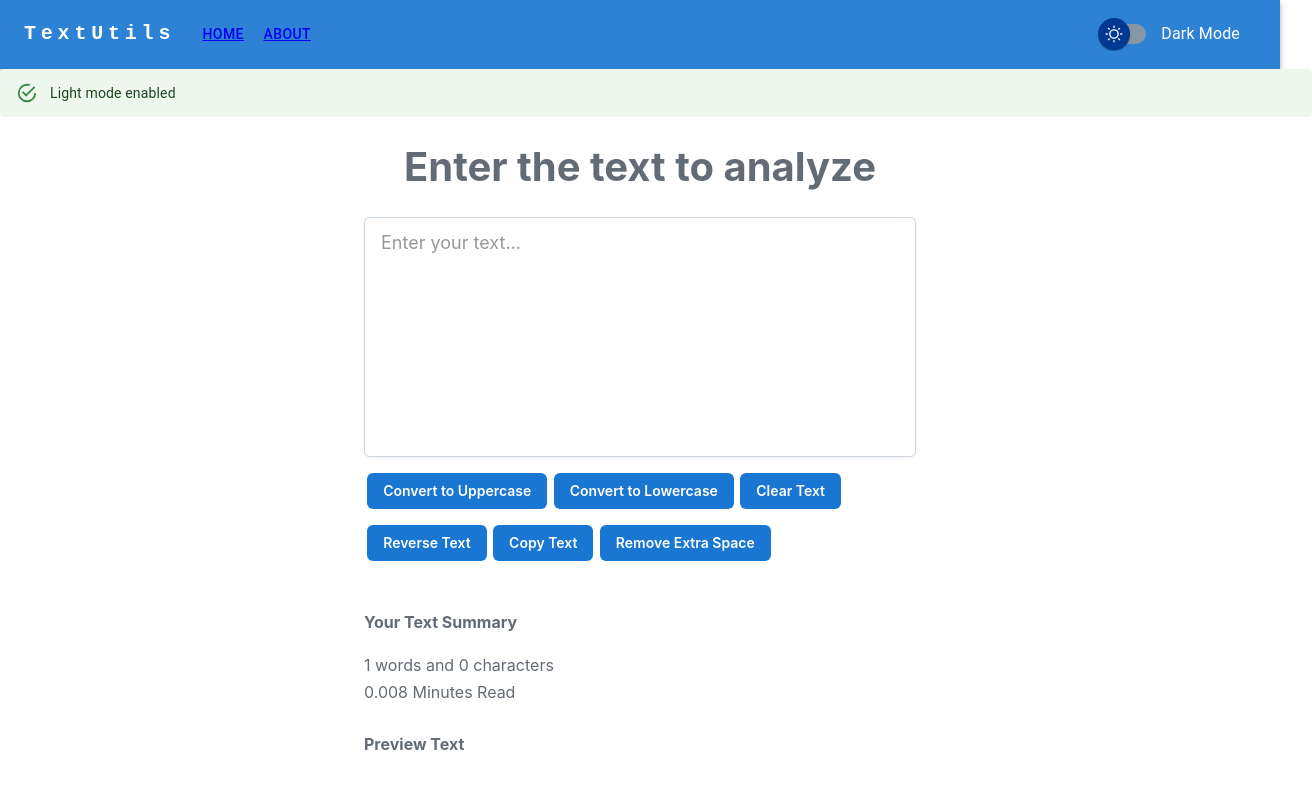
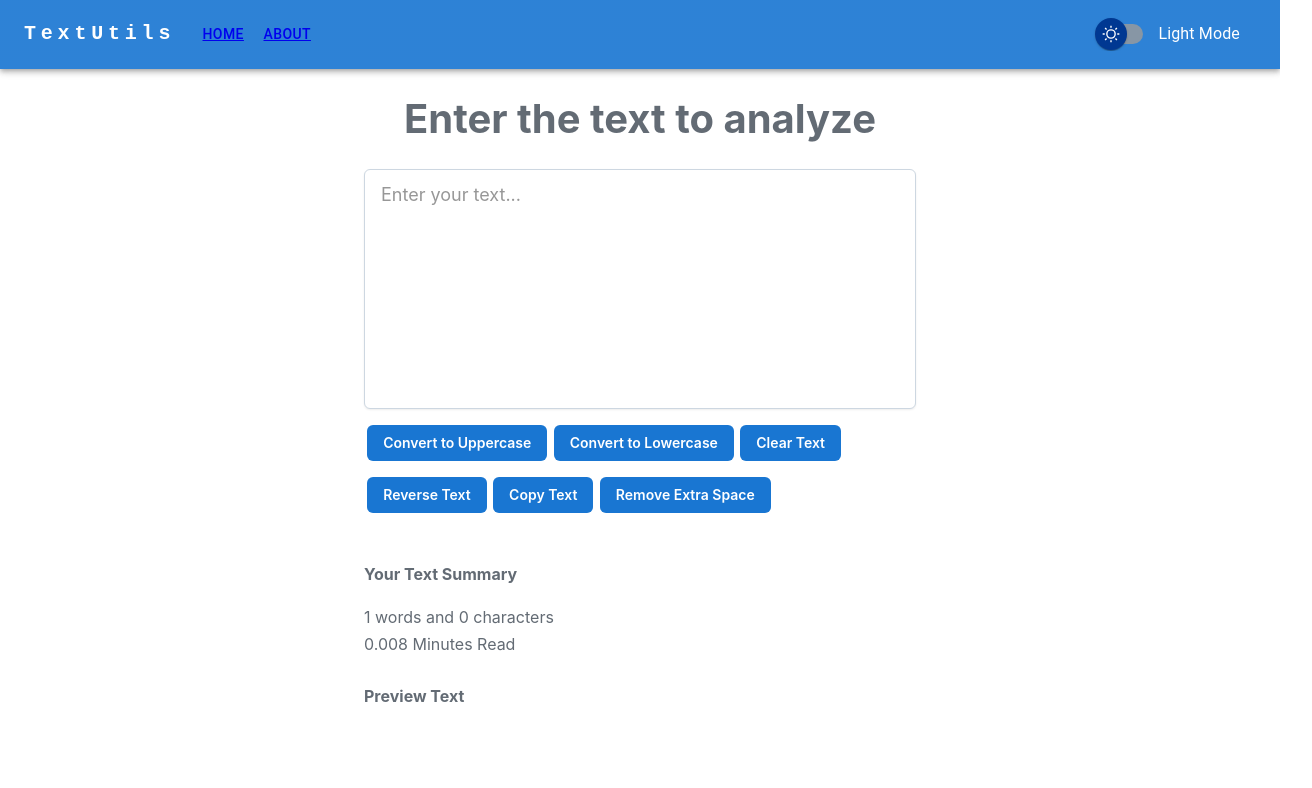
Before and after one commit to eyekavya/TextUtils, a React (Create React App) app: page / in a window 1280 px wide. Shown: the top 788 px of the page, 1312 px wide, since content can reach past the window. Built offline with nearby package versions, Linux system fonts and the light colour scheme.

Commit message:
added props for mode switch label

```diff
--- a/src/App.js
+++ b/src/App.js
@@ -12,15 +12,24 @@ import { BrowserRouter as Router, Switch, Route } from "react-router-dom";
 function App() {
   const [darkMode, setDarkMode] = useState(false);
   const [alert, setAlert] = useState("Light mode enabled");
+  const [showAlert, setShowAlert] = useState(false);
+  const [modeText, setModeText] = useState("Light Mode");
 
   const handleToggleMode = () => {
     setDarkMode(!darkMode);
+    setAlert(darkMode ? "Light mode enabled" : "Dark mode enabled");
 
-    setAlert(darkMode ? "Light mode enabled" : "Dark mode enabled");
-    // darkMode(false)
-    //   ? setAlert("Dark mode enabled")
-    //   : setAlert("Light mode enabled");
-    // document.body.style.backgroundColor = "black";
+    setShowAlert(true);
+
+    setTimeout(() => {
+      setShowAlert(false);
+    }, 1500);
+
+    !darkMode
+      ? (document.body.style.backgroundColor = "#042743")
+      : (document.body.style.backgroundColor = "#fff");
+
+    !darkMode ? setModeText("Dark Mode") : setModeText("Light Mode");
   };
 
   const darkTheme = createTheme({
@@ -40,8 +49,9 @@ function App() {
           darkTheme={darkTheme}
           toggleMode={handleToggleMode}
           darkMode={darkMode}
+          modeText={modeText}
         />
-        <AlertMessage alert={alert} />
+        {showAlert && <AlertMessage alert={alert} />}
 
         <Switch>
           <Route path="/about">
--- a/src/components/About.js
+++ b/src/components/About.js
@@ -37,10 +37,7 @@ function About() {
   return (
     <>
       <Container maxWidth="lg" sx={{ mt: "2rem" }}>
-        <Accordion
-        // expanded={expanded === "panel1"}
-        // onChange={handleChange("panel1")}
-        >
+        <Accordion>
           <AccordionSummary
             aria-controls="panel1d-content"
             id="panel1d-header"
@@ -58,10 +55,7 @@ function About() {
             </Typography>
           </AccordionDetails>
         </Accordion>
-        <Accordion
-        // expanded={expanded === "panel2"}
-        // onChange={handleChange("panel2")}
-        >
+        <Accordion>
           <AccordionSummary
             aria-controls="panel2d-content"
             id="panel2d-header"
@@ -79,10 +73,7 @@ function About() {
             </Typography>
           </AccordionDetails>
         </Accordion>
-        <Accordion
-        // expanded={expanded === "panel3"}
-        // onChange={handleChange("panel3")}
-        >
+        <Accordion>
           <AccordionSummary
             aria-controls="panel3d-content"
             id="panel3d-header"
--- a/src/components/ModeSwitch.js
+++ b/src/components/ModeSwitch.js
@@ -57,7 +57,7 @@ function ModeSwitch(props) {
       <FormGroup>
         <FormControlLabel
           control={<MaterialUISwitch sx={{ m: 1 }} defaultChecked={false} />}
-          label="Dark Mode"
+          label={props.modeText}
           onChange={props.toggleMode}
         />
       </FormGroup>
--- a/src/components/Navbar.js
+++ b/src/components/Navbar.js
@@ -55,7 +55,7 @@ function Navbar(props) {
               </Button>
             ))}
           </Toolbar>
-          <ModeSwitch toggleMode={props.toggleMode} />
+          <ModeSwitch toggleMode={props.toggleMode} modeText={props.modeText} />
         </Container>
       </AppBar>
     </ThemeProvider>
```
